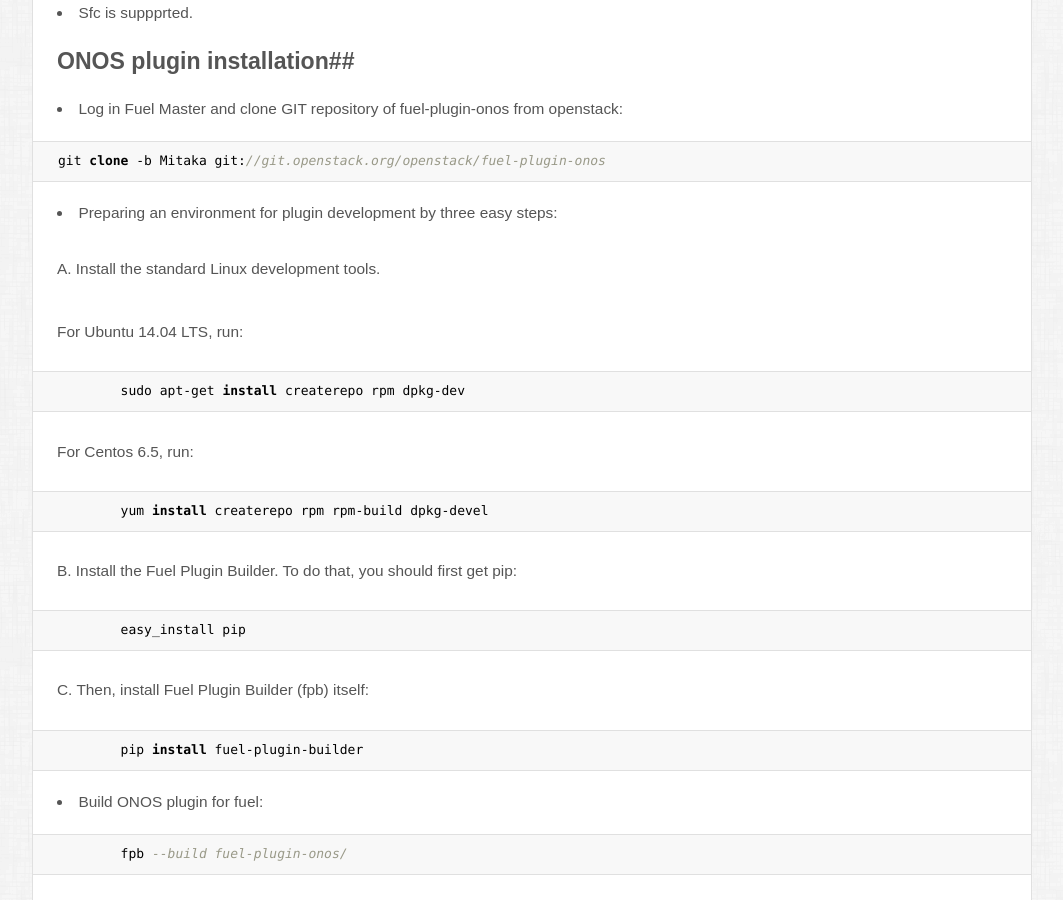
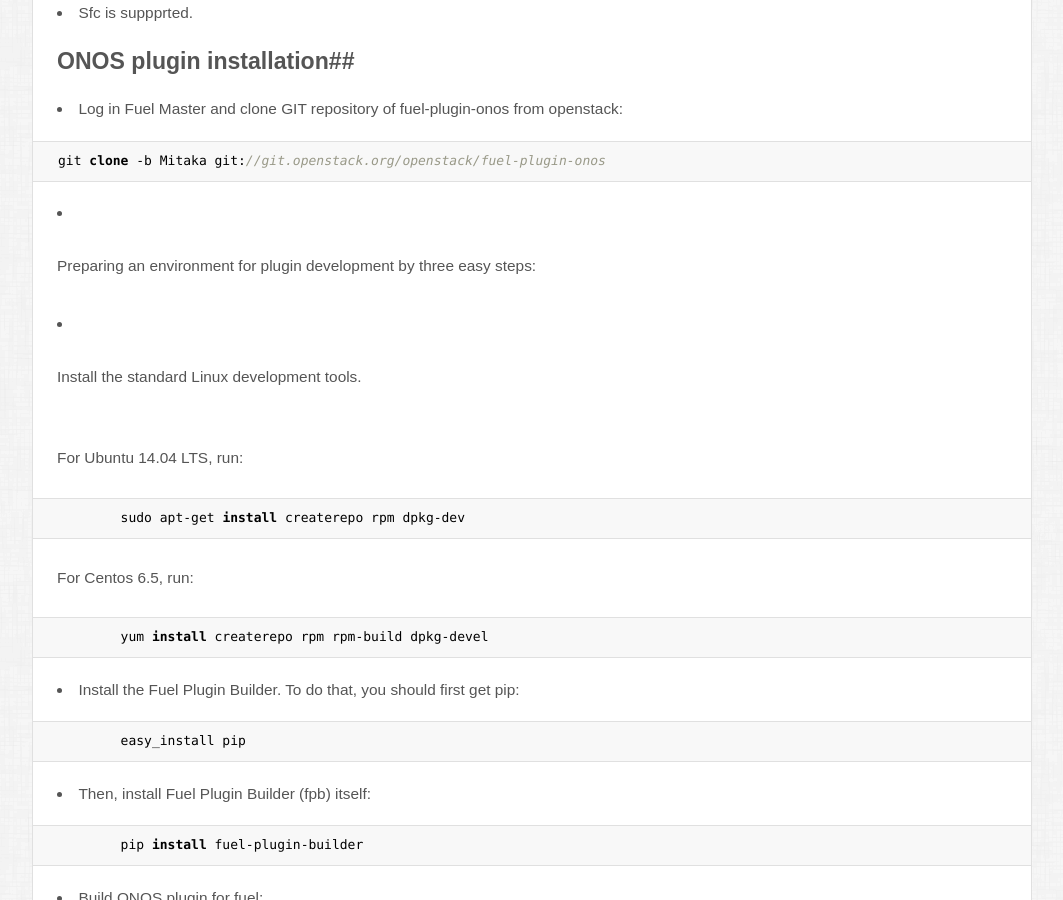
Before and after one commit to wuwenbin2/wuwenbin2.github.io, a Jekyll site: the page built from _posts/fuel/2015-11-7-fuel-onos-plugin.md, in a window 1280 px wide and 900 px high, scrolled down 549 px. Shown: the whole window, without its empty margins (108-1171 px from the left). Built offline with Jekyll 4.4.1, drawn with Linux system fonts in a browser that asks for light colours; some web fonts are replaced; Markdown is read by kramdown in place of the engine named in the settings.

````diff
--- a/_posts/fuel/2015-11-7-fuel-onos-plugin.md
+++ b/_posts/fuel/2015-11-7-fuel-onos-plugin.md
@@ -31,7 +31,7 @@ git clone -b Mitaka git://git.openstack.org/openstack/fuel-plugin-onos
 
 * Preparing an environment for plugin development by three easy steps:
 
-A. Install the standard Linux development tools.
+ - Install the standard Linux development tools.
 
 For Ubuntu 14.04 LTS, run:
 
@@ -44,13 +44,13 @@ For Centos 6.5, run:
         yum install createrepo rpm rpm-build dpkg-devel
 ```
 
-B. Install the Fuel Plugin Builder. To do that, you should first get pip:
+ - Install the Fuel Plugin Builder. To do that, you should first get pip:
 
 ```bash:
         easy_install pip
 ```
 
-C. Then, install Fuel Plugin Builder (fpb) itself:
+ - Then, install Fuel Plugin Builder (fpb) itself:
 
 ```bash:
         pip install fuel-plugin-builder
@@ -60,7 +60,7 @@ C. Then, install Fuel Plugin Builder (fpb) itself:
 
 ```bash:
         fpb --build fuel-plugin-onos/
- ```
+```
 
 * The onos rpm will be built in the folder of fuel-plugin-onos.
 
````
